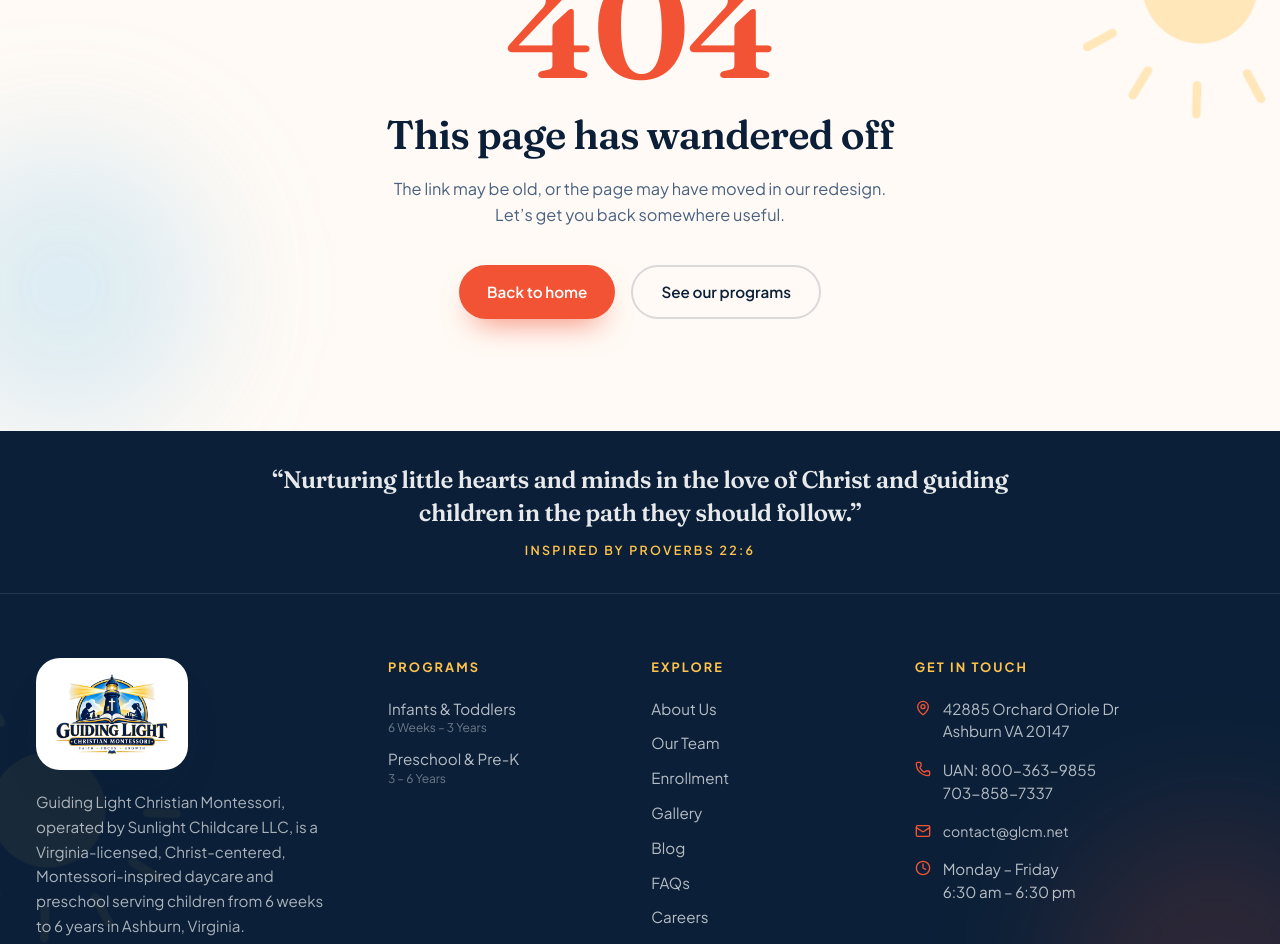
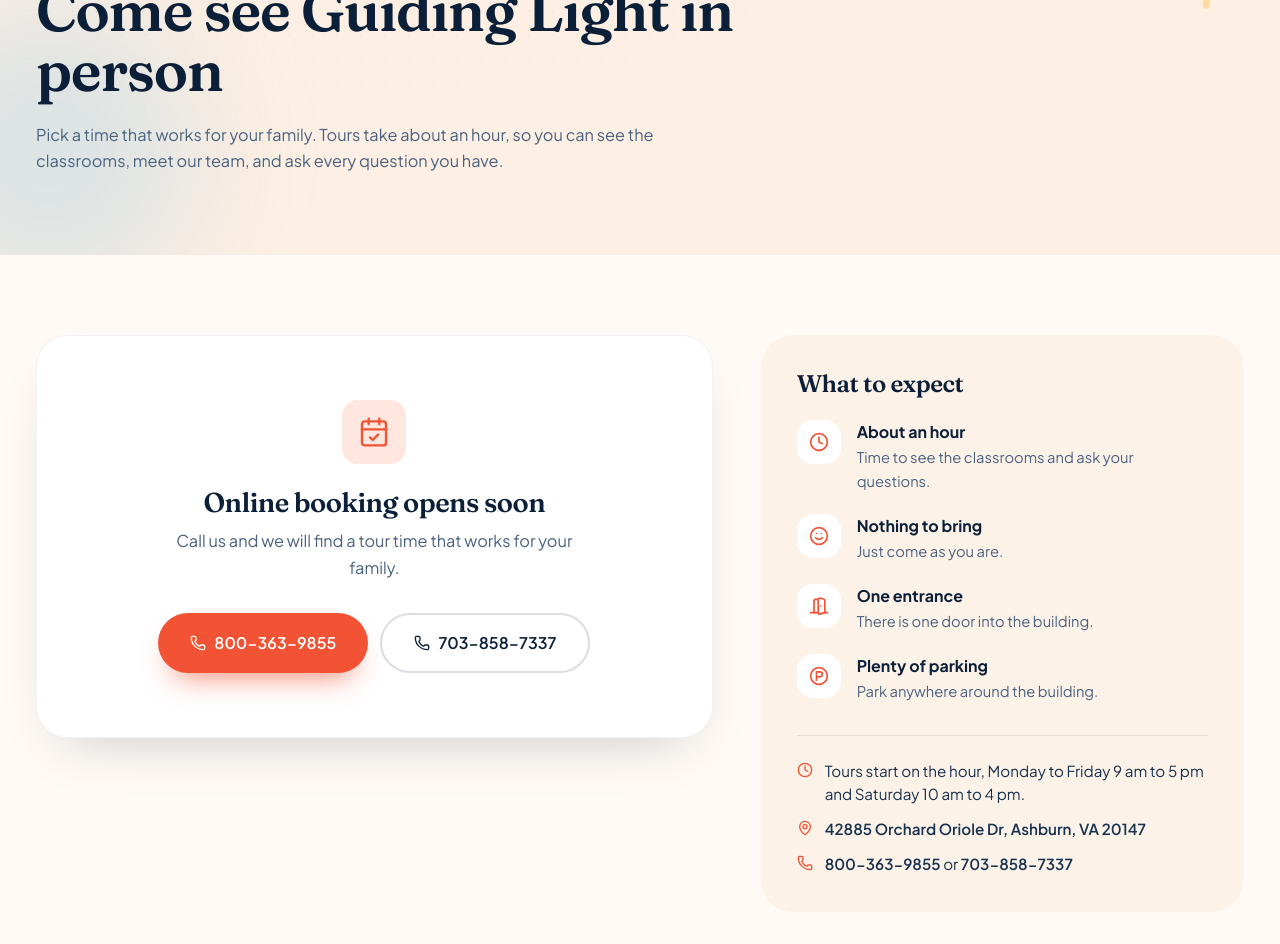
Before and after one commit to glcmscan-lgtm/GLcms-projects, a Next.js app: page /tour in a window 1280 px wide. Before the commit this address had no page. Shown: the part 280-1224 px from the top of the page. Built offline with nearby package versions, Linux system fonts and the light colour scheme.

Commit message:
Add Book a Tour page and tour buttons

```diff
--- a/app/globals.css
+++ b/app/globals.css
@@ -29,6 +29,7 @@
   --animate-float: float 7s ease-in-out infinite;
   --animate-marquee: marquee 34s linear infinite;
   --animate-spin-slow: spin 22s linear infinite;
+  --animate-tour-ring: tour-ring 1.8s ease-out 0.8s 3;
 }
 
 @keyframes float {
@@ -47,6 +48,17 @@
   }
   to {
     transform: translateX(-50%);
+  }
+}
+
+@keyframes tour-ring {
+  0% {
+    transform: scale(1);
+    opacity: 0.55;
+  }
+  100% {
+    transform: scale(1.12, 1.5);
+    opacity: 0;
   }
 }
 
@@ -138,7 +150,8 @@
   }
   .animate-float,
   .animate-marquee,
-  .animate-spin-slow {
+  .animate-spin-slow,
+  .animate-tour-ring {
     animation: none !important;
   }
 }
--- a/app/programs/[slug]/page.js
+++ b/app/programs/[slug]/page.js
@@ -84,8 +84,8 @@
 
             <Reveal delay={150}>
               <div className="mt-10 flex flex-wrap items-start gap-4">
-                <Button href="/contact">
-                  Book a Visit <ArrowRight className="size-4" />
+                <Button href="/tour">
+                  Book a Tour <ArrowRight className="size-4" />
                 </Button>
                 <div className="flex flex-col items-start gap-3">
                   <Button href={site.phoneHref} variant="outline">
--- a/app/sitemap.js
+++ b/app/sitemap.js
@@ -15,6 +15,7 @@
     '/faq',
     '/careers',
     '/contact',
+    '/tour',
     '/terms',
     '/privacy',
   ]
--- /dev/null
+++ b/app/tour/page.js
@@ -0,0 +1,110 @@
+import { CalendarCheck, CircleParking, Clock, DoorOpen, MapPin, Phone, Smile } from 'lucide-react'
+import PageHero from '@/components/PageHero'
+import Reveal from '@/components/Reveal'
+import { Button } from '@/components/ui'
+import { site } from '@/data/site'
+import { tour } from '@/data/tour'
+
+export const metadata = {
+  title: 'Book a Tour',
+  description:
+    'Book a 1-hour tour of Guiding Light Christian Montessori, 42885 Orchard Oriole Dr, Ashburn, VA 20147. Tours Monday to Saturday.',
+  alternates: { canonical: '/tour' },
+}
+
+const icons = { clock: Clock, smile: Smile, door: DoorOpen, parking: CircleParking }
+
+export default function TourPage() {
+  return (
+    <>
+      <PageHero eyebrow={tour.eyebrow} title={tour.title} text={tour.text} crumbs={[{ label: 'Book a Tour' }]} />
+
+      <section className="py-16 lg:py-20">
+        <div className="container-x grid items-start gap-10 lg:grid-cols-[1.4fr_1fr] lg:gap-12">
+          {/* Calendar */}
+          <Reveal>
+            <div
+              id="tour-calendar"
+              className="overflow-hidden rounded-[2rem] border border-ink/5 bg-white shadow-soft"
+            >
+              {tour.bookingUrl ? (
+                <iframe
+                  src={tour.bookingUrl}
+                  title="Book a school tour"
+                  loading="lazy"
+                  className="block h-[900px] w-full border-0 sm:h-[780px]"
+                />
+              ) : (
+                <div className="px-6 py-12 text-center sm:px-12 sm:py-16">
+                  <span className="mx-auto grid size-16 place-items-center rounded-2xl bg-brand-soft text-brand">
+                    <CalendarCheck className="size-8" strokeWidth={1.8} />
+                  </span>
+                  <h2 className="display mt-6 text-[1.7rem] text-ink">Online booking opens soon</h2>
+                  <p className="mx-auto mt-3 max-w-md text-[1.02rem] leading-relaxed text-ink-400">
+                    Call us and we will find a tour time that works for your family.
+                  </p>
+                  <div className="mt-8 flex flex-wrap justify-center gap-3">
+                    <Button href={site.phoneHref} size="lg">
+                      <Phone className="size-4" /> {site.phone}
+                    </Button>
+                    <Button href={site.localPhoneHref} variant="outline" size="lg">
+                      <Phone className="size-4" /> {site.localPhone}
+                    </Button>
+                  </div>
+                </div>
+              )}
+            </div>
+          </Reveal>
+
+          {/* What to expect */}
+          <Reveal delay={100}>
+            <aside className="rounded-[2rem] bg-sand/70 p-7 sm:p-9">
+              <h2 className="display text-[1.5rem] text-ink">What to expect</h2>
+              <ul className="mt-6 space-y-5">
+                {tour.expect.map((e) => {
+                  const Icon = icons[e.icon]
+                  return (
+                    <li key={e.title} className="flex gap-4">
+                      <span className="grid size-11 shrink-0 place-items-center rounded-2xl bg-white text-brand shadow-soft">
+                        <Icon className="size-5" />
+                      </span>
+                      <span>
+                        <span className="block font-bold text-ink">{e.title}</span>
+                        <span className="mt-0.5 block text-[0.92rem] leading-relaxed text-ink-400">{e.text}</span>
+                      </span>
+                    </li>
+                  )
+                })}
+              </ul>
+
+              <ul className="mt-8 space-y-3 border-t border-ink/10 pt-6 text-[0.95rem] text-ink-600">
+                <li className="flex gap-3">
+                  <Clock className="mt-0.5 size-4 shrink-0 text-brand" />
+                  {tour.hours}
+                </li>
+                <li className="flex gap-3">
+                  <MapPin className="mt-0.5 size-4 shrink-0 text-brand" />
+                  <a href={site.mapsUrl} target="_blank" rel="noreferrer" className="font-semibold transition hover:text-brand">
+                    {site.address.full}
+                  </a>
+                </li>
+                <li className="flex gap-3">
+                  <Phone className="mt-0.5 size-4 shrink-0 text-brand" />
+                  <span>
+                    <a href={site.phoneHref} className="font-semibold transition hover:text-brand">
+                      {site.phone}
+                    </a>
+                    {' or '}
+                    <a href={site.localPhoneHref} className="font-semibold transition hover:text-brand">
+                      {site.localPhone}
+                    </a>
+                  </span>
+                </li>
+              </ul>
+            </aside>
+          </Reveal>
+        </div>
+      </section>
+    </>
+  )
+}
--- a/components/CtaBand.js
+++ b/components/CtaBand.js
@@ -28,8 +28,8 @@
                   supported, and guided through their early years.
                 </p>
                 <div className="mt-9 flex flex-wrap items-start gap-4">
-                  <Button href="/contact" variant="light" size="lg">
-                    Book a Visit <ArrowRight className="size-4" />
+                  <Button href="/tour" variant="light" size="lg">
+                    Book a Tour <ArrowRight className="size-4" />
                   </Button>
                   <div className="flex flex-col items-start gap-3">
                     <Button href={site.phoneHref} variant="ghostLight" size="lg">
--- a/components/FacultyIntro.js
+++ b/components/FacultyIntro.js
@@ -56,7 +56,7 @@
             <Button href="/team">
               Meet our team <ArrowRight className="size-4" />
             </Button>
-            <Button href="/contact" variant="outline">
+            <Button href="/tour" variant="outline">
               Meet us in person
             </Button>
           </div>
--- a/components/FoundingFamilies.js
+++ b/components/FoundingFamilies.js
@@ -3,11 +3,11 @@
   ArrowRight,
   Baby,
   BadgePercent,
+  CalendarCheck,
   Church,
   ClipboardCheck,
   MapPin,
   Medal,
-  Phone,
   PiggyBank,
   Shield,
   Siren,
@@ -132,24 +132,21 @@
                   <Button href={enrollmentUrl} target="_blank" rel="noreferrer" size="lg">
                     Enroll Now <ArrowRight className="size-4" />
                   </Button>
-                  <div className="inline-flex items-center gap-3 rounded-full bg-white px-5 py-3 text-ink shadow-soft">
-                    <span className="grid size-10 place-items-center rounded-full bg-sun/25 text-brand">
-                      <Phone className="size-4" />
-                    </span>
-                    <span className="leading-tight">
-                      <span className="block text-[0.72rem] font-semibold uppercase tracking-wider text-ink-400">
-                        Call us
-                      </span>
-                      <a href={site.phoneHref} className="block whitespace-nowrap font-bold text-ink">
-                        {site.phone}
-                      </a>
-                      <a href={site.localPhoneHref} className="block whitespace-nowrap font-bold text-ink">
-                        {site.localPhone}
-                      </a>
-                    </span>
-                  </div>
+                  <Button href="/tour" variant="light" size="lg">
+                    <CalendarCheck className="size-4 text-brand" /> Book a Tour
+                  </Button>
                 </div>
-                <ul className="mt-8 space-y-3 text-[0.92rem] text-white/70">
+                <p className="mt-5 text-[0.95rem] text-white/75">
+                  Questions? Call{' '}
+                  <a href={site.phoneHref} className="whitespace-nowrap font-bold text-white">
+                    {site.phone}
+                  </a>{' '}
+                  or{' '}
+                  <a href={site.localPhoneHref} className="whitespace-nowrap font-bold text-white">
+                    {site.localPhone}
+                  </a>
+                </p>
+                <ul className="mt-6 space-y-3 text-[0.92rem] text-white/70">
                   <li className="flex gap-3">
                     <MapPin className="mt-0.5 size-4 shrink-0 text-sun" />
                     <a href={site.mapsUrl} target="_blank" rel="noreferrer" className="transition hover:text-white">
--- a/components/Header.js
+++ b/components/Header.js
@@ -162,8 +162,8 @@
             {/* Wrapper does the hiding: a `hidden` class on the Button itself loses to
                 the `inline-flex` in its own base styles. */}
             <span className="hidden md:block">
-              <Button href="/contact" size="sm">
-                Book a Visit
+              <Button href="/tour" size="sm">
+                Book a Tour
               </Button>
             </span>
             <button
@@ -268,8 +268,8 @@
               </span>
               <span className="font-bold text-ink">{site.localPhone}</span>
             </a>
-            <Button href="/contact" className="w-full">
-              Book a Visit
+            <Button href="/tour" className="w-full">
+              Book a Tour
             </Button>
           </div>
         </div>
--- a/components/Hero.js
+++ b/components/Hero.js
@@ -1,5 +1,5 @@
 import Image from 'next/image'
-import { ArrowRight, BadgeCheck, HeartHandshake, Phone, Sparkles } from 'lucide-react'
+import { ArrowRight, BadgeCheck, CalendarCheck, Clock, HeartHandshake, Phone, Sparkles } from 'lucide-react'
 import { site } from '@/data/site'
 import { foundingFamilies } from '@/data/foundingFamilies'
 import { Button, SunMark } from '@/components/ui'
@@ -83,9 +83,12 @@
 
           <Reveal delay={220}>
             <div className="mt-9 flex flex-wrap items-center gap-4">
-              <Button href="/contact" size="lg">
-                Book a Visit or Ask Us Anything <ArrowRight className="size-4" />
-              </Button>
+              <span className="relative isolate inline-flex w-full sm:w-auto">
+                <span aria-hidden="true" className="animate-tour-ring absolute inset-0 -z-10 rounded-full bg-brand/40" />
+                <Button href="/tour" size="xl" className="w-full sm:w-auto">
+                  <CalendarCheck className="size-5" /> Book a Tour <ArrowRight className="size-5" />
+                </Button>
+              </span>
               <div className="inline-flex items-center gap-3 rounded-full bg-white px-5 py-3 shadow-soft transition hover:-translate-y-0.5">
                 <span className="grid size-10 place-items-center rounded-full bg-sun/25 text-brand">
                   <Phone className="size-4" />
@@ -103,6 +106,9 @@
                 </span>
               </div>
             </div>
+            <p className="mt-4 flex items-center gap-2 text-[0.92rem] font-semibold text-ink-400">
+              <Clock className="size-4 text-brand" /> 1-hour tours, Monday to Saturday
+            </p>
           </Reveal>
 
           <Reveal delay={280}>
--- a/components/MobileCallBar.js
+++ b/components/MobileCallBar.js
@@ -14,10 +14,10 @@
           <Phone className="size-4 text-brand" /> Call
         </a>
         <Link
-          href="/contact"
+          href="/tour"
           className="inline-flex items-center justify-center gap-2 rounded-full bg-brand py-3 text-[0.92rem] font-bold text-white"
         >
-          <CalendarCheck className="size-4" /> Book a Visit
+          <CalendarCheck className="size-4" /> Book a Tour
         </Link>
       </div>
     </div>
--- a/components/ui.js
+++ b/components/ui.js
@@ -16,6 +16,7 @@
   sm: 'px-5 py-2.5 text-sm',
   md: 'px-7 py-3.5 text-[0.95rem]',
   lg: 'px-8 py-4 text-base',
+  xl: 'px-10 py-5 text-[1.125rem] font-bold',
 }
 
 export function Button({ href, variant = 'primary', size = 'md', className = '', children, ...rest }) {
--- /dev/null
+++ b/data/tour.js
@@ -0,0 +1,18 @@
+// Book a Tour page (glcm.net/tour). Every Book a Tour button on the site links here.
+// Tours are booked on the school's Google Calendar booking page (contact@glcm.net).
+// To switch the calendar on, paste the booking page link into bookingUrl. In Google Calendar:
+// open the tour booking page, Share, Website embed, Inline booking page, and copy the
+// address inside src="...". While bookingUrl is empty, the page asks families to call instead.
+export const tour = {
+  bookingUrl: '',
+  eyebrow: 'Book a Tour',
+  title: 'Come see Guiding Light in person',
+  text: 'Pick a time that works for your family. Tours take about an hour, so you can see the classrooms, meet our team, and ask every question you have.',
+  hours: 'Tours start on the hour, Monday to Friday 9 am to 5 pm and Saturday 10 am to 4 pm.',
+  expect: [
+    { icon: 'clock', title: 'About an hour', text: 'Time to see the classrooms and ask your questions.' },
+    { icon: 'smile', title: 'Nothing to bring', text: 'Just come as you are.' },
+    { icon: 'door', title: 'One entrance', text: 'There is one door into the building.' },
+    { icon: 'parking', title: 'Plenty of parking', text: 'Park anywhere around the building.' },
+  ],
+}
```
